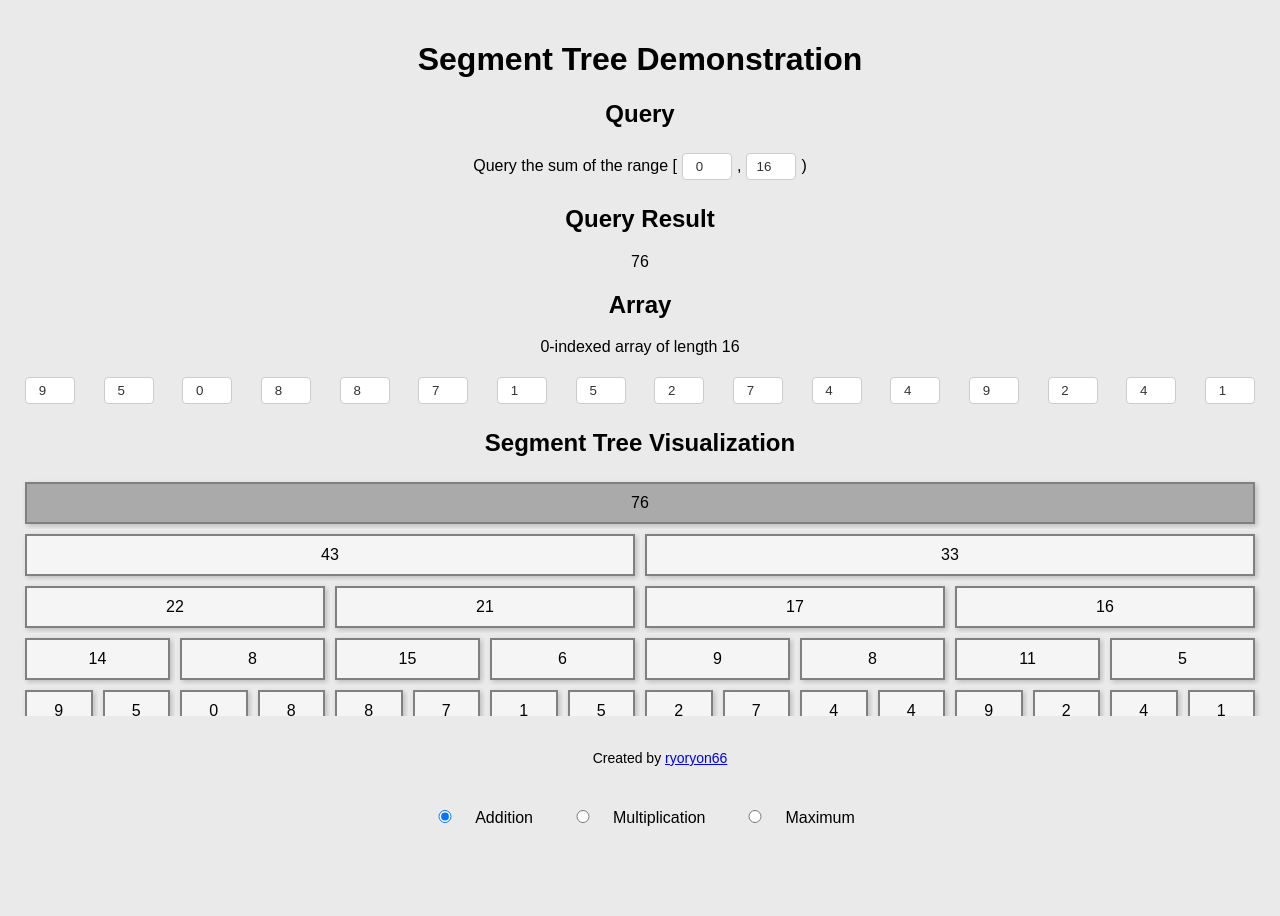
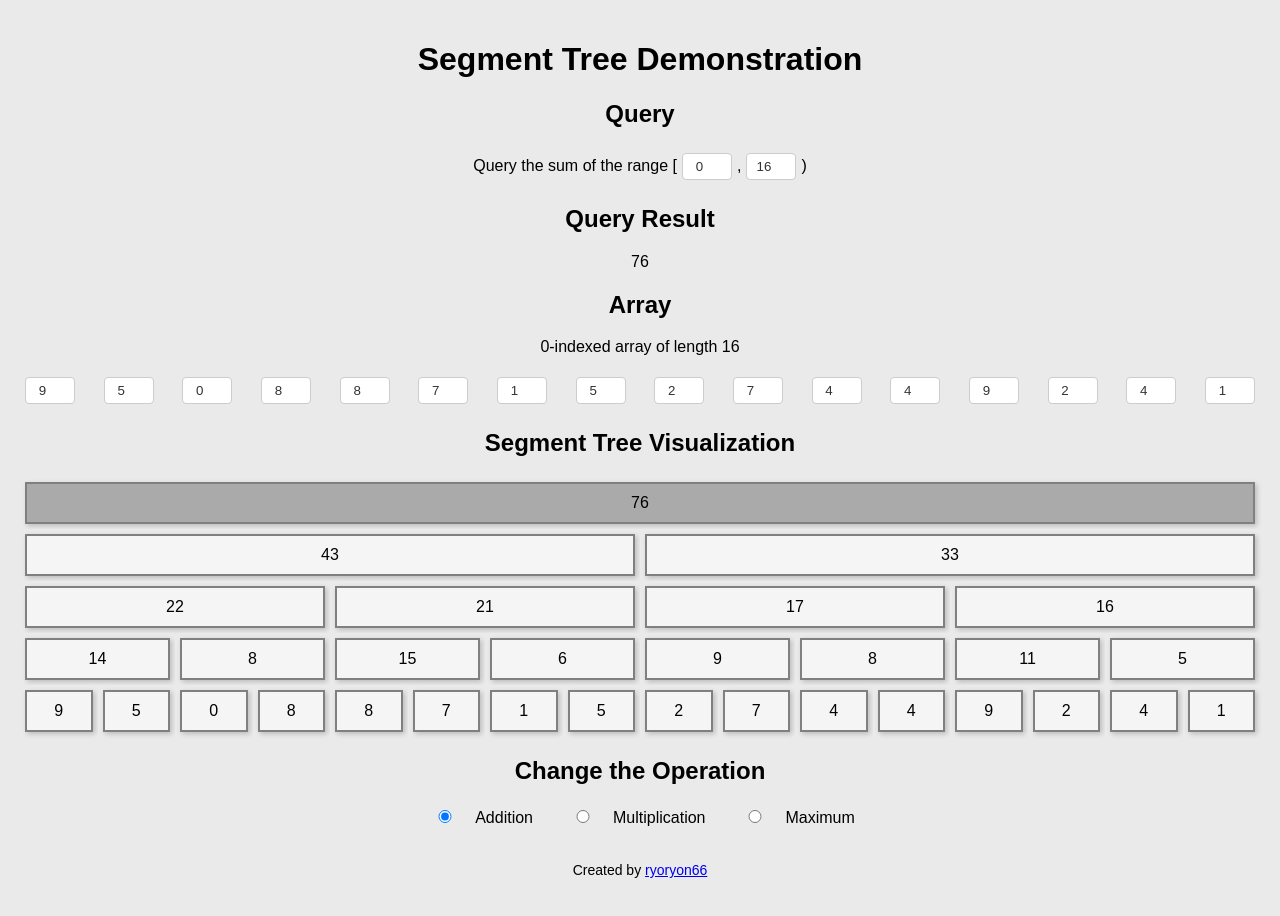
Before and after one commit to ryoryon66/react_segtree, a React (Create React App) app: page / in a window 1280 px wide. Shown: the top 916 px of the page. Before the commit the page ends 848 px from the top, so only its background shows below. Built offline with nearby package versions, Linux system fonts and the light colour scheme.

Commit message:
modified footer css

```diff
--- a/src/App.css
+++ b/src/App.css
@@ -115,7 +115,7 @@ input[type="radio"] {
     padding: 20px;
     text-align: center; /* テキストを中央揃えに */
     font-size: 14px; /* フォントサイズを設定 */
-    position: absolute; /* フッターをページの下部に固定 */
-    bottom: 0;
+    /* position: absolute; フッターをページの下部に固定 */
+    /* bottom: 0; */
     width: 100%;
 }
```
